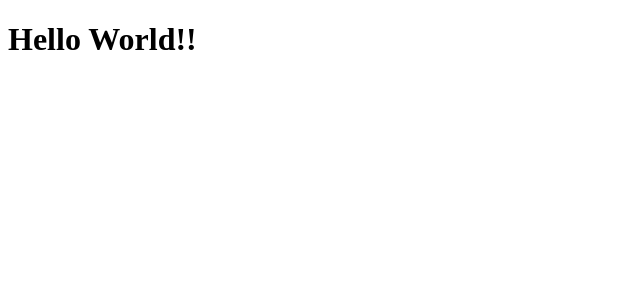
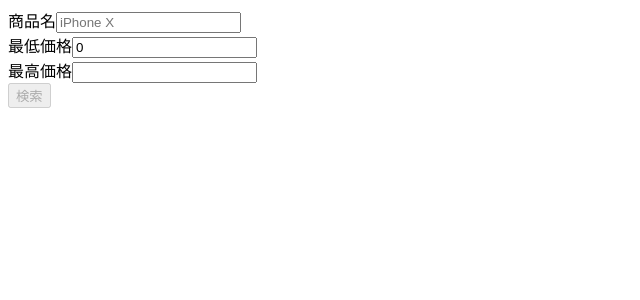
Before and after one commit to 33haji/review-navi, an Angular app: page / in a window 1280 px wide. Shown: the top 300 px of the page, without its empty margins (0-640 px from the left). Built offline with nearby package versions, Linux system fonts and the light colour scheme.

Commit message:
商品情報入力フォームを作成

```diff
--- a/src/app/app.module.ts
+++ b/src/app/app.module.ts
@@ -2,6 +2,7 @@
 import { NgModule } from '@angular/core';
 import { AppRoutingModule } from './app-routing.module';
 import { JsonpModule } from '@angular/http';
+import { FormsModule } from '@angular/forms';
 
 import { AppComponent } from './app.component';
 
@@ -13,7 +14,8 @@
   imports: [
     BrowserModule,
     AppRoutingModule,
-    JsonpModule
+    JsonpModule,
+    FormsModule
   ],
   providers: [],
   bootstrap: [AppComponent]
--- a/src/app/reviews/index/index.component.ts
+++ b/src/app/reviews/index/index.component.ts
@@ -1,5 +1,5 @@
 import { Component, OnInit } from '@angular/core';
-import { YahooShoppingApiService } from './../../Service/yahoo-shopping-api/yahoo-shopping-api.service';
+import { YahooShoppingApiService } from './../../../lib/service/yahoo-shopping-api/yahoo-shopping-api.service';
 import { Observable } from 'rxjs/Rx';
 
 class Reviews {
--- a/src/app/top/index/index.component.html
+++ b/src/app/top/index/index.component.html
@@ -1,3 +1,55 @@
-<h1>
-  Hello World!!
-</h1>
+<form
+  [formGroup]="shoppingSearchForm"
+  (ngSubmit)="onSubmit(shoppingSearchForm.value)"
+>
+  <!-- 商品名入力フォーム -->
+  <div
+    [class.error]="!shoppingSearchForm.controls['keyword'].valid && shoppingSearchForm.controls['keyword'].touched"
+  >
+    <label for="keyword">商品名</label>
+    <input
+      type="text"
+      id="keyword"
+      placeholder="iPhone X"
+      [formControl]="shoppingSearchForm.controls['keyword']"
+    >
+    <div
+      *ngIf="shoppingSearchForm.controls['keyword'].hasError('required') && shoppingSearchForm.controls['keyword'].touched"
+      class="ui error message"
+    >必須項目です</div>
+  </div>
+  <!-- /商品名入力フォーム -->
+
+  <!-- 価格範囲入力フォーム -->
+  <div
+    [class.error]="!shoppingSearchForm.controls['priceFrom'].valid && shoppingSearchForm.controls['priceFrom'].touched"
+  >
+    <label for="priceFrom">最低価格</label>
+    <input
+      type="text"
+      id="priceFrom"
+      [formControl]="shoppingSearchForm.controls['priceFrom']"
+    >
+    <div
+      *ngIf="shoppingSearchForm.controls['priceFrom'].hasError('number') && shoppingSearchForm.controls['priceFrom'].touched"
+      class="ui error message"
+    >数値を入力してください</div>
+  </div>
+  <div
+    [class.error]="!shoppingSearchForm.controls['priceTo'].valid && shoppingSearchForm.controls['priceTo'].touched"
+  >
+    <label for="priceTo">最高価格</label>
+    <input
+      type="text"
+      id="priceTo"
+      [formControl]="shoppingSearchForm.controls['priceTo']"
+    >
+    <div
+      *ngIf="shoppingSearchForm.controls['priceTo'].hasError('number') && shoppingSearchForm.controls['priceTo'].touched"
+      class="ui error message"
+    >数値を入力してください</div>
+  </div>
+  <!-- /価格範囲入力フォーム -->
+
+  <button type="submit" [disabled]="!shoppingSearchForm.valid">検索</button>
+</form>
--- a/src/app/top/index/index.component.ts
+++ b/src/app/top/index/index.component.ts
@@ -1,15 +1,32 @@
 import { Component, OnInit } from '@angular/core';
+import { FormBuilder, FormGroup, Validators } from '@angular/forms';
+import CustomValidators = require('./../../../lib/util/customValidators');
 
 @Component({
-  selector: 'app-index',
+  selector: 'top-index',
   templateUrl: './index.component.html',
   styleUrls: ['./index.component.css']
 })
-export class IndexComponent implements OnInit {
+export class IndexComponent {
 
-  constructor() { }
+  // 商品情報入力フォーム
+  shoppingSearchForm: FormGroup;
 
-  ngOnInit() {
+  constructor(fb: FormBuilder) {
+    this.shoppingSearchForm = fb.group({
+      // 商品名
+      'keyword': ['', Validators.required],
+      // 最低価格
+      'priceFrom': [0, CustomValidators.numberValidator],
+      // 最高価格
+      'priceTo': [null, CustomValidators.numberValidator]
+      // TODO 商品カテゴリーで絞りこめるようにする
+    });
+  }
+
+  // "検索"ボタンを押した時の処理
+  onSubmit(value: string): void {
+    console.log('送信された値：', value);
   }
 
 }
--- a/src/app/Service/yahoo-shopping-api/yahoo-shopping-api.service.ts
+++ b/src/lib/service/yahoo-shopping-api/yahoo-shopping-api.service.ts
@@ -1,3 +1,7 @@
+/*
+ * Yahoo!ショッピングAPI
+ */
+
 import { Injectable } from '@angular/core';
 import { RequestOptions, Jsonp, URLSearchParams } from '@angular/http';
 import { Observable } from 'rxjs/Rx';
--- /dev/null
+++ b/src/lib/util/customValidators.ts
@@ -0,0 +1,10 @@
+/*
+ * オリジナルのバリデーション関数を定義する
+ */
+
+import { FormControl } from '@angular/forms';
+
+// 数値
+export function numberValidator(control: FormControl): { [s: string]: boolean } {
+  return ((n:number) => isNaN(n) ? { number: true } : null)(Number(control.value))
+}
```
Also changed, not shown: src/app/top/top-routing.module.ts (+8 -2 lines), 2 other files (tests, documents, lock files or other folders).
